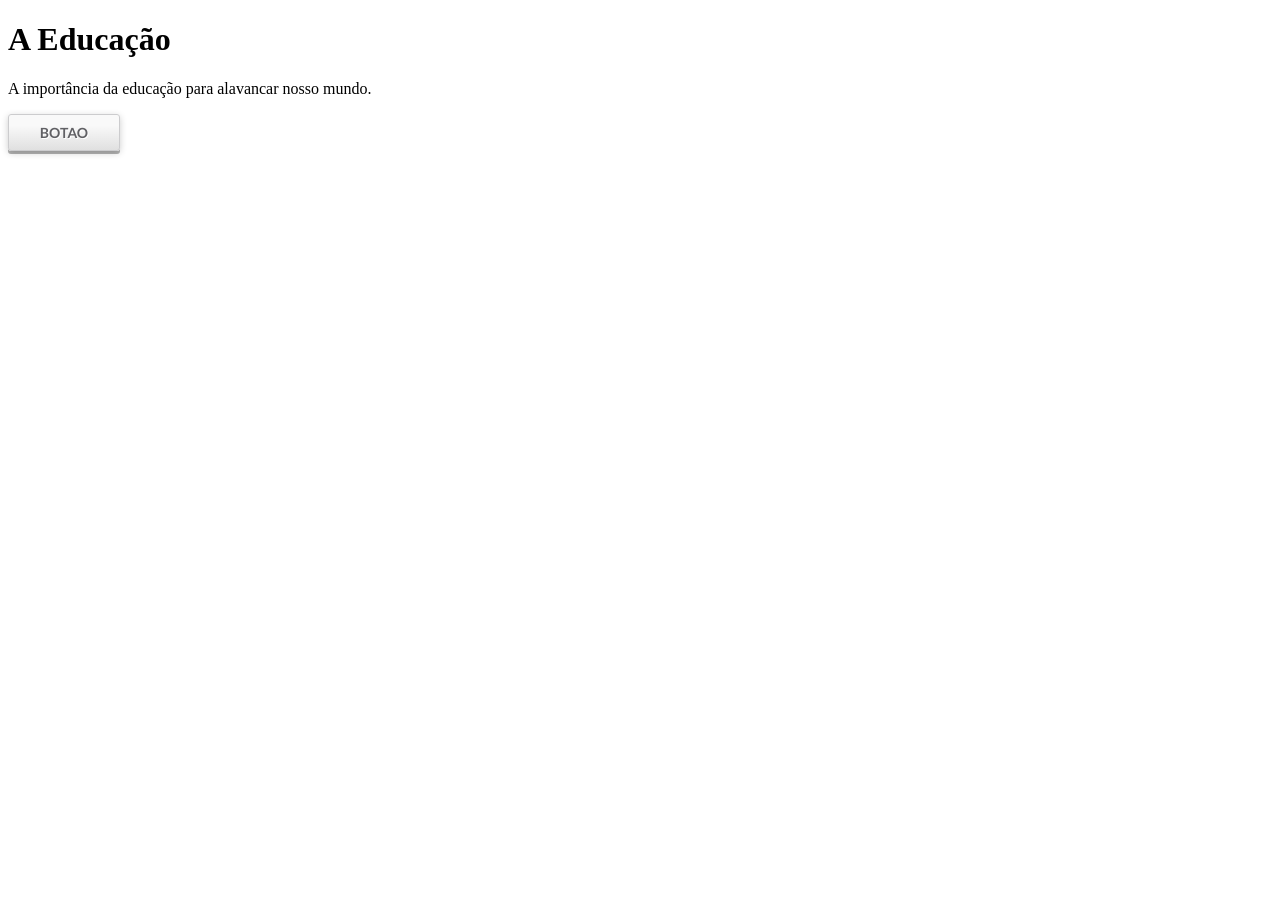
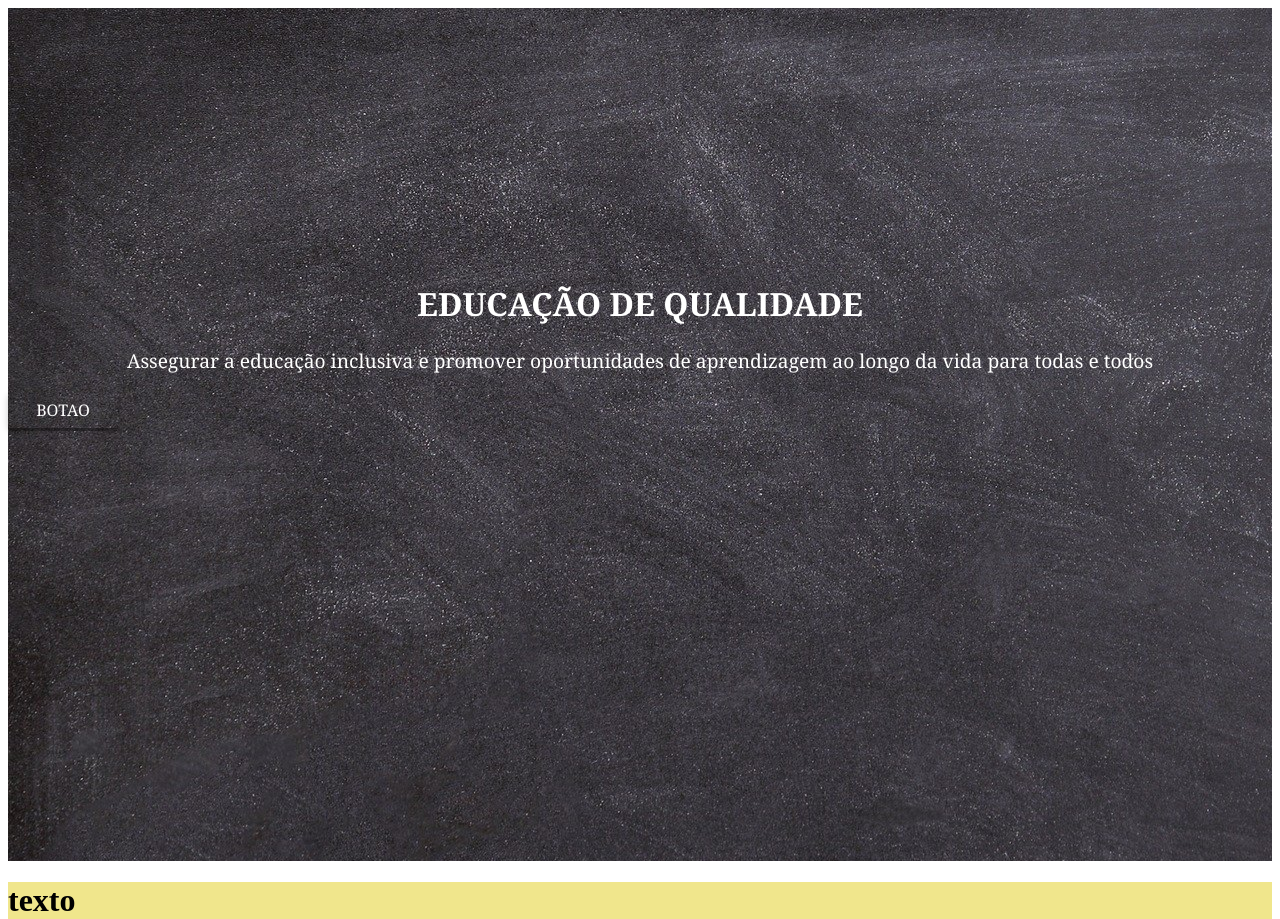
Before and after one commit to Veronicasp54/Desafio-da-Semana-1.io, a plain HTML site: page index.html in a window 1280 px wide. Before the commit the page ends 800 px from the top, so only its background shows below. Drawn offline with Linux system fonts and the light colour scheme.

Commit message:
atualização index

```diff
--- a/assets/css/index.css
+++ b/assets/css/index.css
@@ -1,11 +1,50 @@
+html{
+    width: 100%;
+    height: 100%;
+}
+
 #content{
-
+    width: 100%;
+    height: 100%;
+    margin: 0%;
+    padding: 0%;
 }
 
 #painel-um{
     width: 100%;
-    height: 25%;
-    background: url("assets/imagens/quadroPainelUm.jpg");
+    height:600px;
+    background: url("quadroPainelUm.jpg");
+    text-align: center;
+    padding-top: 20%;
+    color: #fff;
+    font-family: Georgia, 'Times New Roman', Times, serif;
+}
+
+#painel-um p{
+    font-size: 1.2em;
+    color: #fff;
+}
+
+.botao{
+    border-radius: 3px;
+    box-shadow: 0 3px 0 rgba(0, 0, 0, .3),
+                  0 2px 7px rgba(0, 0, 0, 0.2);
+    color: #fff;
+    display: block;
+    font-family: Georgia, 'Times New Roman', Times, serif;
+    font-size: 1em;
+    line-height: 25px;
+    text-align: center;
+    text-decoration: none;
+    text-transform: uppercase;
+    padding: 5px 15px;
+    position: relative;
+    width: 80px;
+}
+
+.botao a:hover{
+    color: aquamarine;
+    font-size: 1.2em;
 }
 
 #painel-dois{
@@ -13,28 +52,3 @@
     height: 25%;
     background-color: khaki;
 }
-
-.botao{
-    background: -webkit-linear-gradient(bottom, #E0E0E0, #F9F9F9 70%);
-    background: -moz-linear-gradient(bottom, #E0E0E0, #F9F9F9 70%);
-    background: -o-linear-gradient(bottom, #E0E0E0, #F9F9F9 70%);
-    background: -ms-linear-gradient(bottom, #E0E0E0, #F9F9F9 70%);
-    background: linear-gradient(bottom, #E0E0E0, #F9F9F9 70%);
-    border: 1px solid #CCCCCE;
-    border-radius: 3px;
-    box-shadow: 0 3px 0 rgba(0, 0, 0, .3),
-                  0 2px 7px rgba(0, 0, 0, 0.2);
-    color: #616165;
-    display: block;
-    font-family: "Trebuchet MS";
-    font-size: 14px;
-    font-weight: bold;
-    line-height: 25px;
-    text-align: center;
-    text-decoration: none;
-    text-transform: uppercase;
-    text-shadow:1px 1px 0 #FFF;
-    padding: 5px 15px;
-    position: relative;
-    width: 80px;
-}
--- a/index.html
+++ b/index.html
@@ -9,12 +9,14 @@
         <div id="content">
 
             <div id="painel-um">
-                <h1>A Educação</h1>
-                <p>A importância da educação para alavancar nosso mundo.</p>
+                <h1>EDUCAÇÃO DE QUALIDADE</h1>
+                <p> Assegurar a educação inclusiva e promover oportunidades de aprendizagem ao longo da vida para todas e todos</p>
                 <a href="#" class="botao">Botao</a>
             </div>
 
-            <div id="painel-dois"></div>
+            <div id="painel-dois">
+                <h1>texto</h1>
+            </div>
 
         </div>
 
```
Also changed, not shown: assets/css/quadroPainelUm.jpg (renamed from assets/imagens/quadroPainelUm.jpg).
